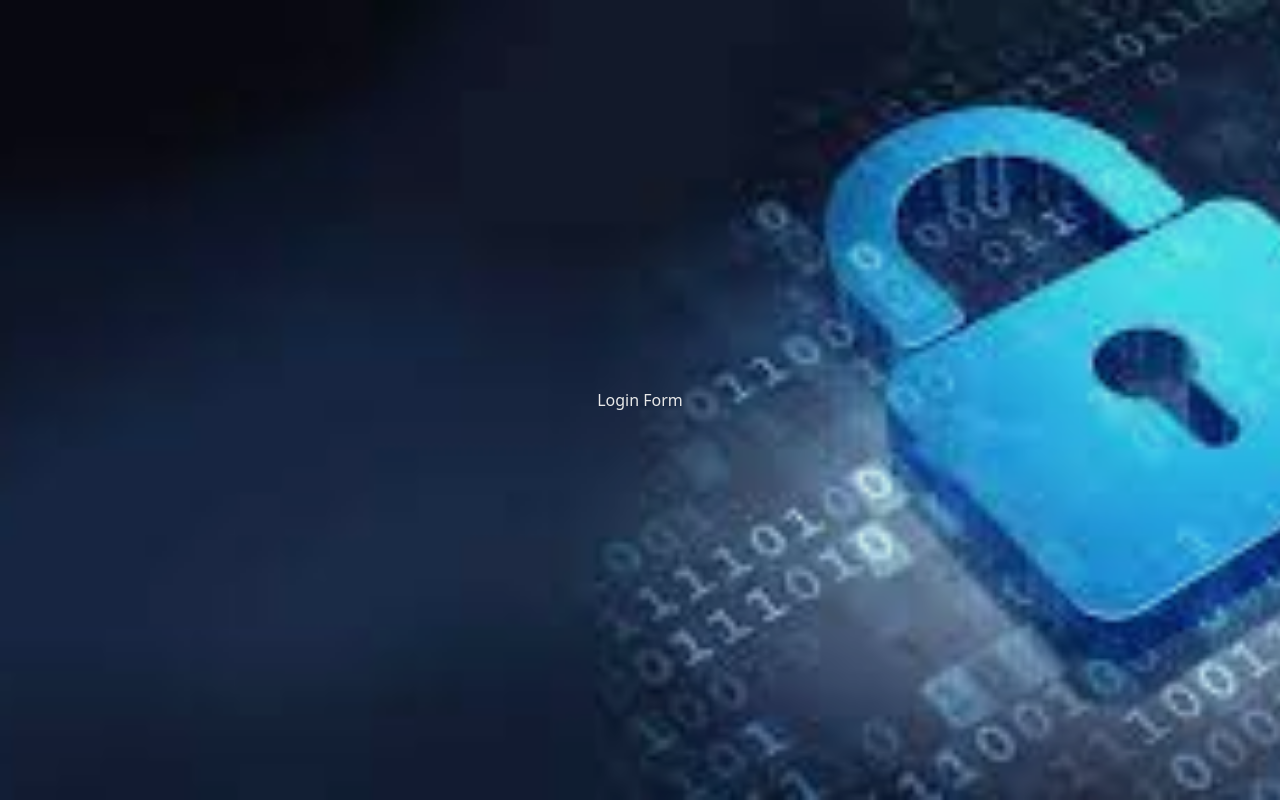
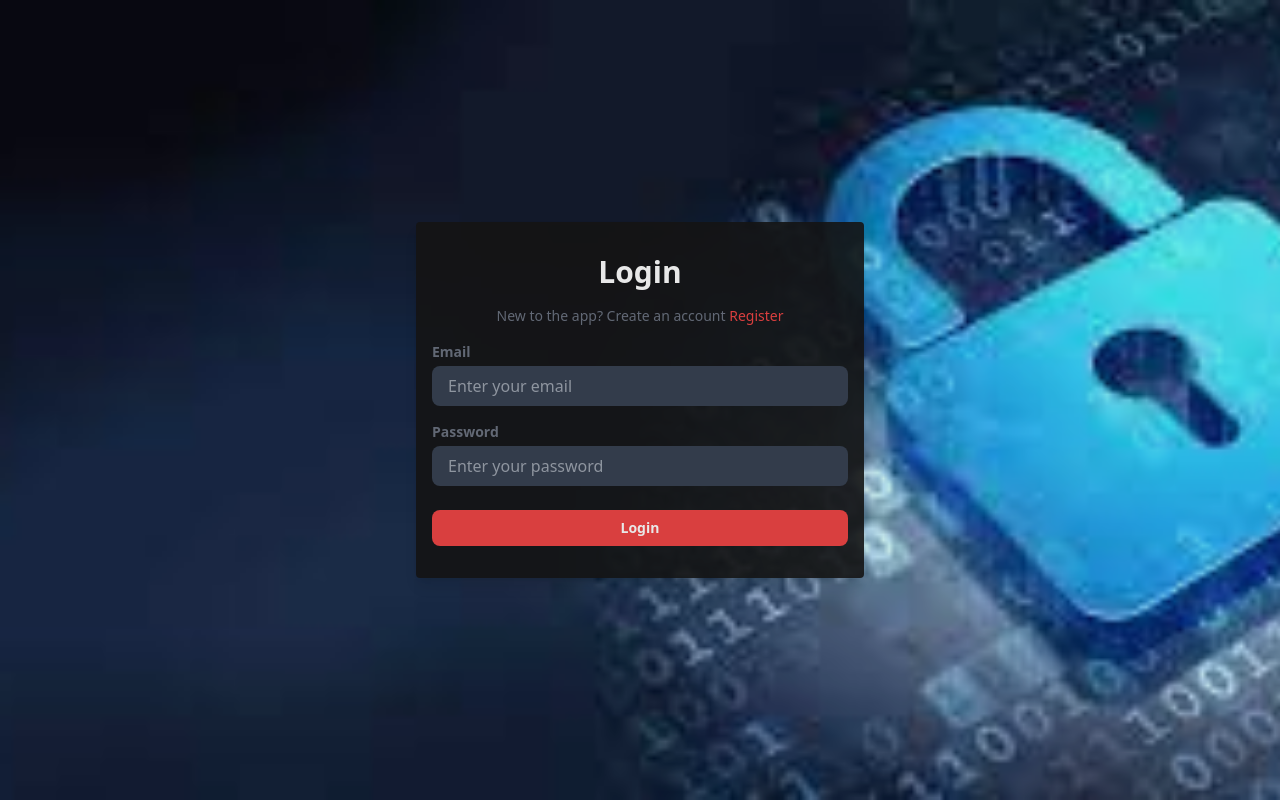
Before and after one commit to FernandoBDAF/codeflix-client, a Next.js app: page /auth/login in a window 1280 px wide. Built offline with nearby package versions, Linux system fonts and the light colour scheme.

Commit message:
login temporario

```diff
--- a/src/app/auth/login/LoginForm.tsx
+++ b/src/app/auth/login/LoginForm.tsx
@@ -41,5 +41,10 @@ export default function LoginForm() {
     // return (
     //     <AuthForm formType="login" onSubmit={handleSubmit} />
     // );
-    return (<h1>Login Form</h1>)
+    const onSubmit = (e: React.FormEvent<HTMLFormElement>) => {
+        alert("Submitted from Login");
+        e.preventDefault();
+    };
+
+    return (<AuthForm formType="login" onSubmit={onSubmit} />)
 }
```
